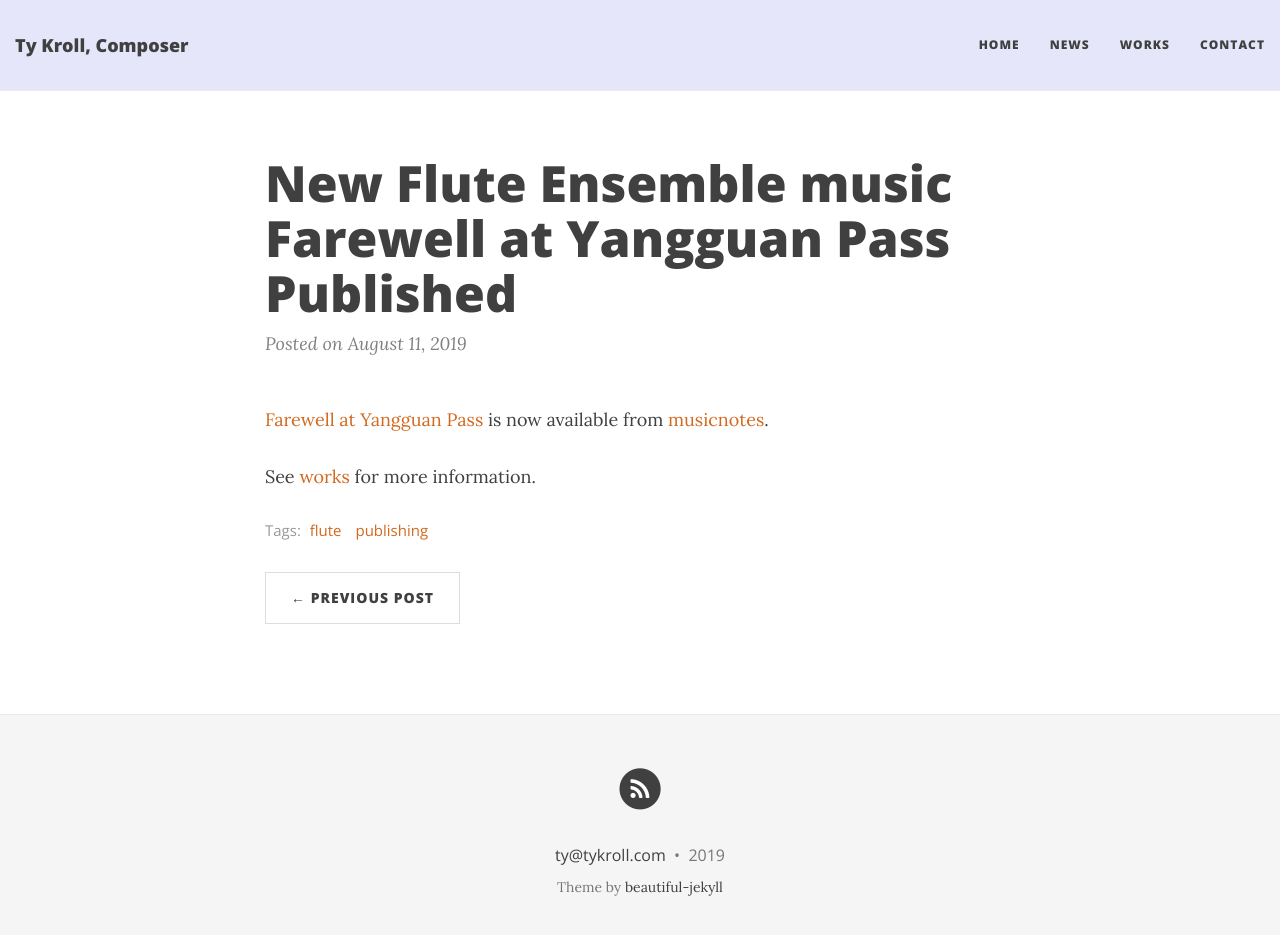
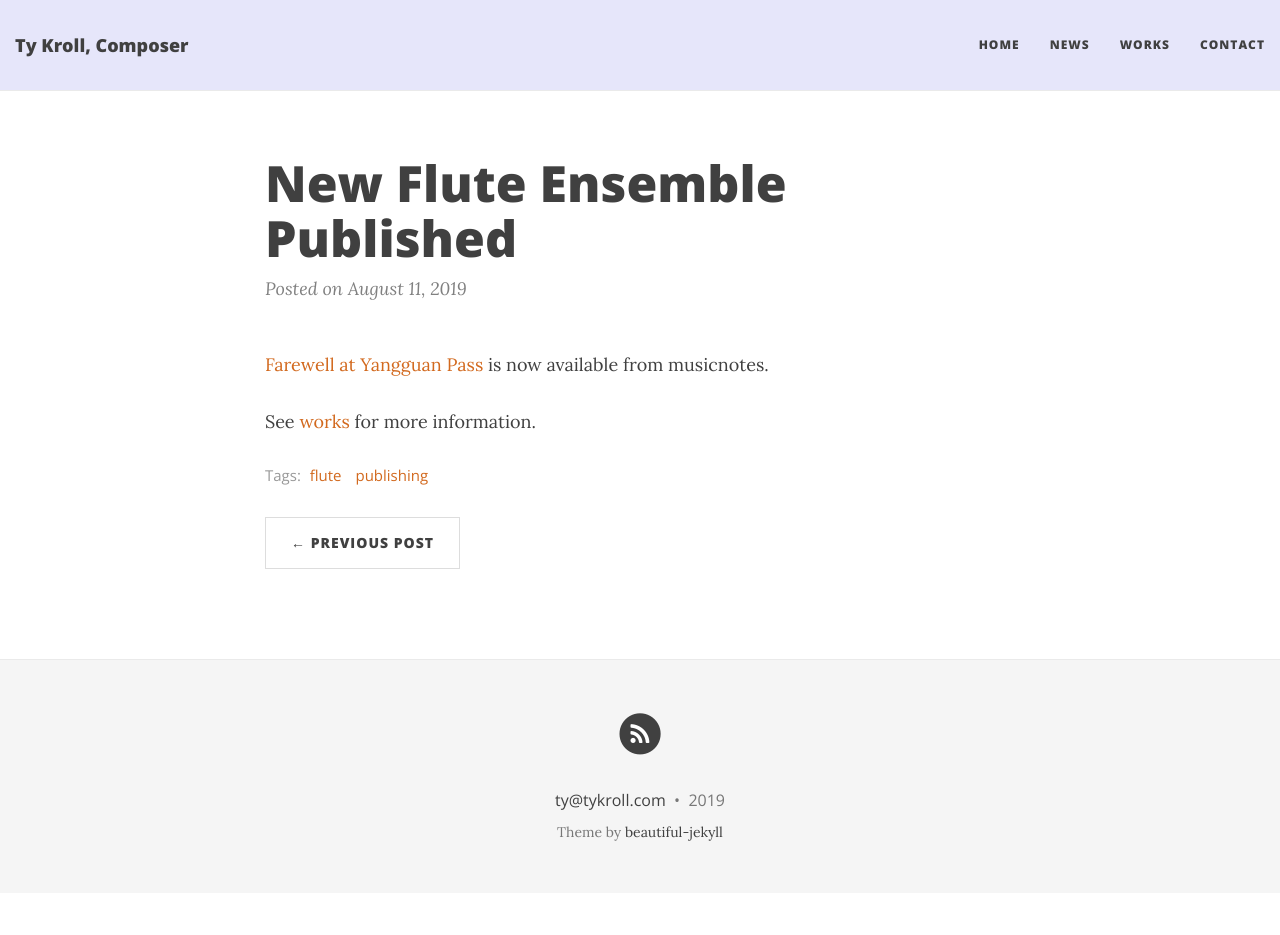
Before and after one commit to ctrueden/tykroll.com, a Jekyll site: the page built from _posts/2019-08-11-Yangguan-Pass-Published.md, in a window 1280 px wide and 948 px high. Shown: the top 935 px of the window. Built offline with Jekyll 4.4.1, drawn with Linux system fonts in a browser that asks for light colours; nearby versions of some CDN libraries.

Commit message:
Update 2019-08-11-Yangguan-Pass-Published.md

```diff
--- a/_posts/2019-08-11-Yangguan-Pass-Published.md
+++ b/_posts/2019-08-11-Yangguan-Pass-Published.md
@@ -1,9 +1,9 @@
 ---
 layout: post
-title: "New Flute Ensemble music Farewell at Yangguan Pass Published"
+title: "New Flute Ensemble Published"
 tags: [flute, publishing]
 ---
 
-[Farewell at Yangguan Pass](https://www.musicnotes.com/sheetmusic/mtd.asp?ppn=MN0198000) is now available from [musicnotes](https://www.musicnotes.com/).
+[Farewell at Yangguan Pass](https://www.musicnotes.com/sheetmusic/mtd.asp?ppn=MN0198000) is now available from musicnotes.
 
-See [works](/works.md) for more information.
+See [works](https://tykroll.com/works/) for more information.
```
